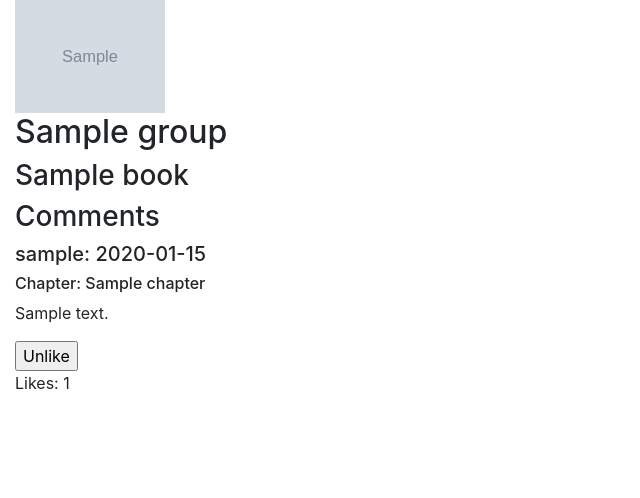
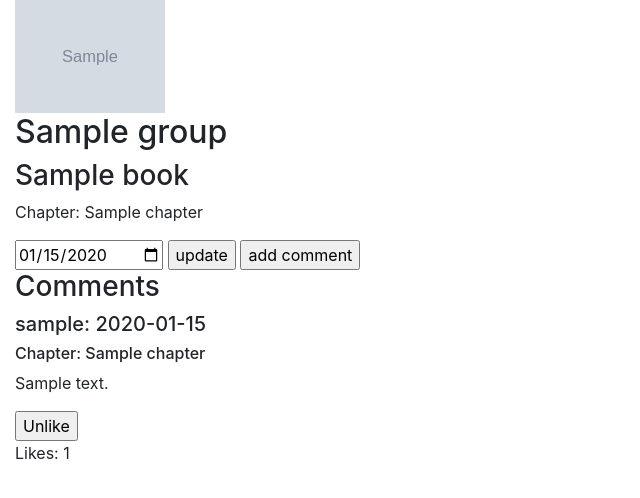
Before and after one commit to joshdbarton/nightstand-capstone, a Django app: page /groups/1 in a window 1280 px wide. Shown: the part 56-554 px from the top of the page, without its empty margins (0-640 px from the left). Run offline with Django 3.2, Linux system fonts and the light colour scheme; a user stored in the database is signed in; tables that the repository leaves empty hold one stand-in row (values such as "Sample post"); grey boxes marked "Sample" are stand-in pictures; some libraries are stand-ins or nearby versions.

Commit message:
tested event listener for updating dates, fixed id query in groups

```diff
--- a/nightstand_dashboard/static/nightstand_dashboard/main.js
+++ b/nightstand_dashboard/static/nightstand_dashboard/main.js
@@ -46,7 +46,7 @@ $(".chapter-complete").click(event => {
 $(".duedate-update").click(event => {
     const currentDate = new Date()
     const chapt = event.target.id.split("-")[1]
-    if (event.target.id.split("-")[0] === "groupDueDateField") {
+    if (event.target.id.split("-")[0] === "groupDueDate") {
         const newdate = $(`#groupDueDateField-${chapt}`).val()
         $.ajax(`http://127.0.0.1:8000/duedate/${chapt}?type=group`,
     {
--- a/nightstand_dashboard/templates/nightstand_dashboard/group_detail.html
+++ b/nightstand_dashboard/templates/nightstand_dashboard/group_detail.html
@@ -8,6 +8,16 @@
     <img src="{{group.book.thumbnail}}" alt="{{book.title}} cover" width="150"/>
     <h2>{{group}}</h2>
     <h3>{{group.book}}</h3>
+</div>
+<div class="group-chapters">
+    {% for chapter in group.groupchapter_set.all %}
+    <div class="group-chapter-card" id="chapter-card-{{chapter.id}}">
+        <p>Chapter: {{chapter.chapter}}</p>
+        <input id="groupDueDateField-{{chapter.id}}" type="date" value="{{chapter.duedate|date:'Y-m-d'}}"/>
+        <input class="duedate-update" id="groupDueDate-{{chapter.id}}" type="button" value="update"/>
+        <a href="/comment/{{chapter.chapter.id}}"><input type="button" value="add comment" /></a>
+    </div>
+    {% endfor %}
 </div>
 <div id="group-comments">
     <h3>Comments</h3>
```
